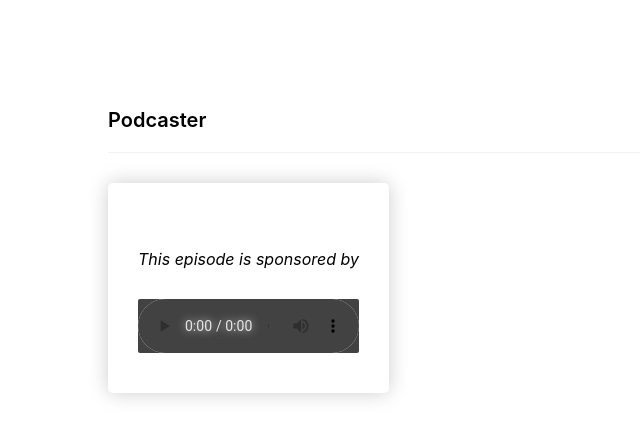
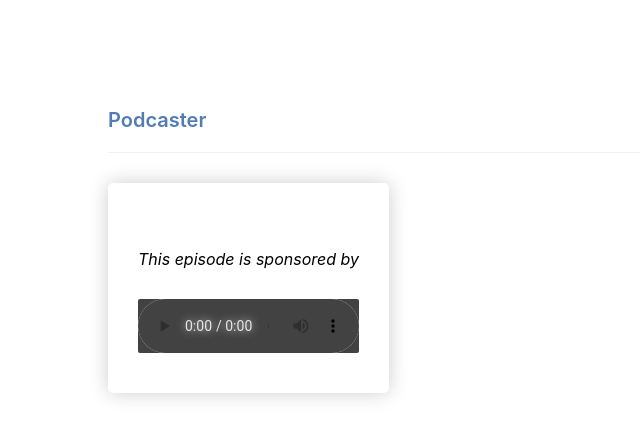
Before and after one commit to xabierlameiro/zara.com, a Next.js app: page /podcast/1/episode/1 in a window 1280 px wide. Shown: the top 438 px of the page, without its empty margins (0-640 px from the left). Built offline with nearby package versions, Linux system fonts and the light colour scheme; no server answers.

Commit message:
WAI && wrong colour

```diff
--- a/src/components/Header/Header.module.css
+++ b/src/components/Header/Header.module.css
@@ -10,7 +10,7 @@
 
 .header_nav_link {
     text-decoration: none;
-    color: rgba(var(--blue-red));
+    color: rgba(var(--blue-color));
     font-weight: 600;
     font-size: 20px;
 }
--- a/src/components/Header/index.tsx
+++ b/src/components/Header/index.tsx
@@ -10,7 +10,7 @@ const Header = ({ isLoading = false }: HeaderProps) => {
     return (
         <header data-testid="podcast-header">
             <nav className={styles.header_nav}>
-                <Link href="/" className={styles.header_nav_link}>
+                <Link href="/" className={styles.header_nav_link} title="Go to home page">
                     Podcaster
                 </Link>
                 {isLoading && <span data-testid="podcast-header-mark" className={styles.header_nav_mark} />}
--- a/src/components/SideBar/index.tsx
+++ b/src/components/SideBar/index.tsx
@@ -18,7 +18,7 @@ const Sidebar = (props: SideBarProps) => {
     const { url, img, title, author, description } = props;
 
     return (
-        <Link href={url} data-testid="sidebar" className={styles.link}>
+        <Link href={url} data-testid="sidebar" className={styles.link} title={`Go to ${title}`}>
             <aside className={styles.sidebar}>
                 <Image
                     priority
@@ -34,6 +34,7 @@ const Sidebar = (props: SideBarProps) => {
                         {title}
                     </span>
                     <span className={styles.sidebar_author} data-testid="sidebar-author">
+                        {' '}
                         by {author}
                     </span>
                 </span>
```
